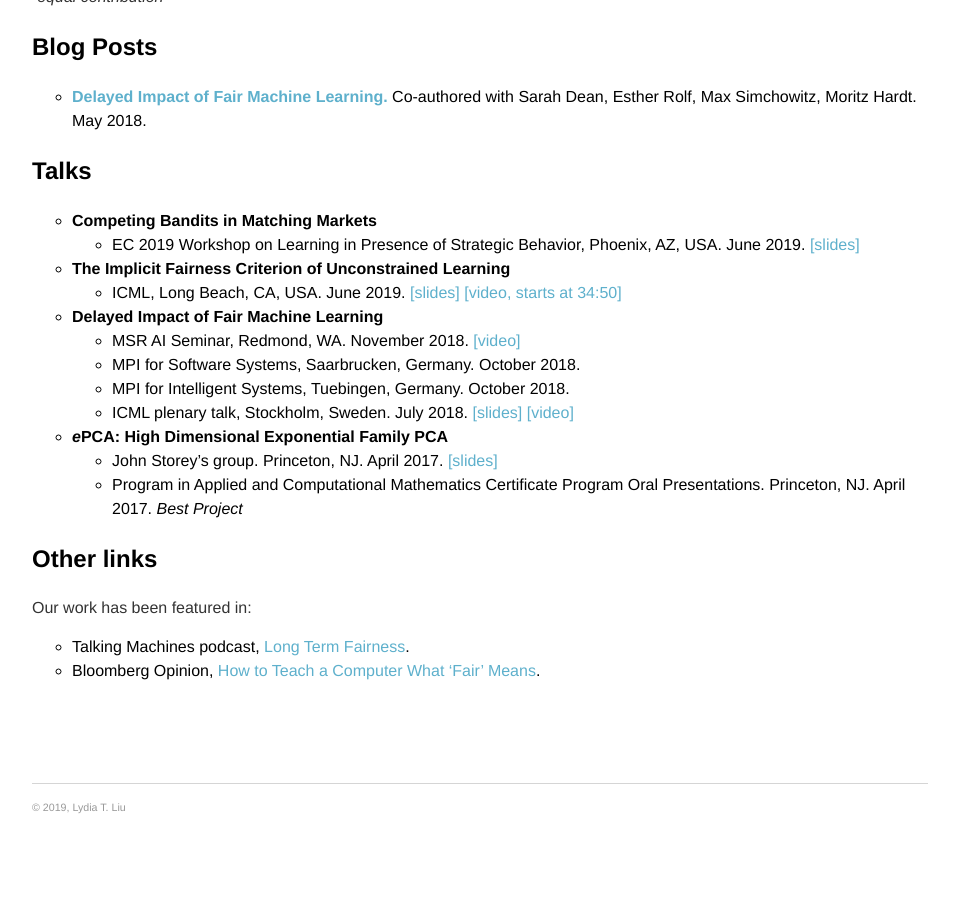
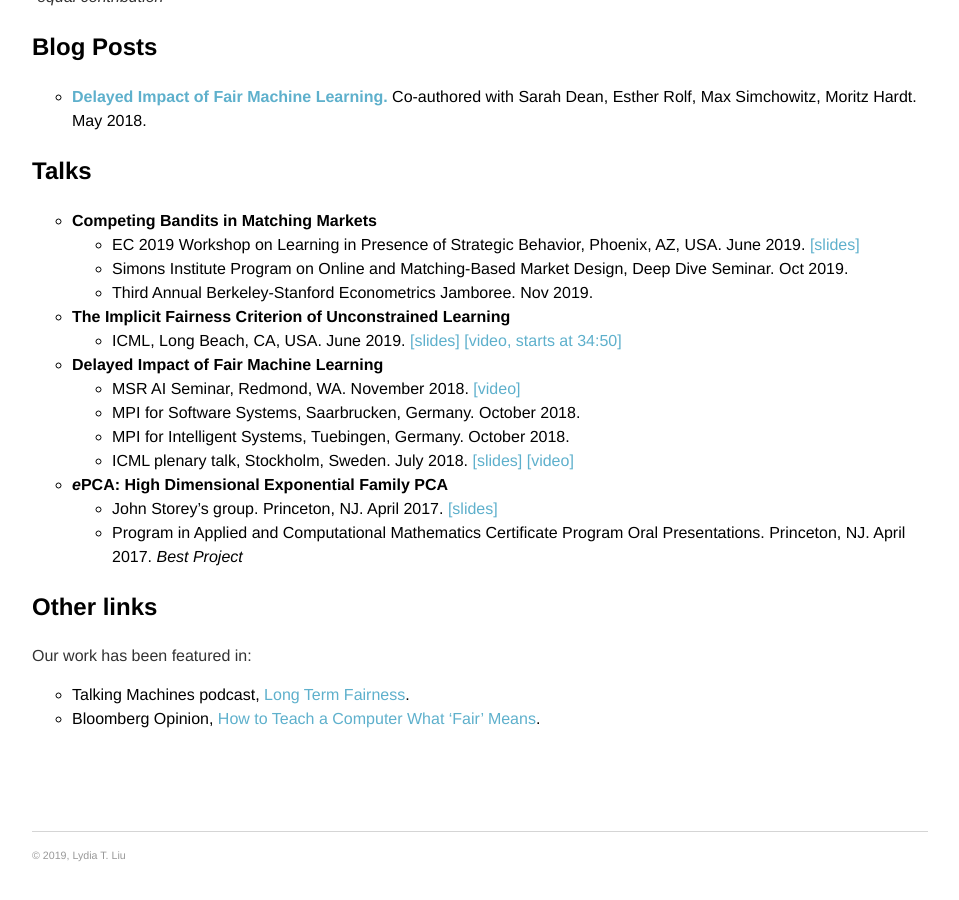
Before and after one commit to serenalwang/serenalwang.github.io, a Jekyll site: the page built from projects.md, in a window 1280 px wide and 900 px high, scrolled down 1039 px. Shown: the whole window, without its empty margins (160-1119 px from the left). Built offline with Jekyll 4.4.1, drawn with Linux system fonts in a browser that asks for light colours; before the commit the page ends 1916 px from its top, so only the background shows below that.

Commit message:
Update projects.md

```diff
--- a/projects.md
+++ b/projects.md
@@ -43,14 +43,19 @@ title: Research
 
 *<sup>\*</sup>equal contribution*
 
+
+
 ### Blog Posts
 
 * [**Delayed Impact of Fair Machine Learning.**](https://bair.berkeley.edu/blog/2018/05/17/delayed-impact/) Co-authored with Sarah Dean, Esther Rolf, Max Simchowitz, Moritz Hardt. May 2018.
+
 
 ### Talks
 
 * **Competing Bandits in Matching Markets**
   * EC 2019 Workshop on Learning in Presence of Strategic Behavior, Phoenix, AZ, USA. June 2019. [[slides]](/assets/markets_bandits_v2.pdf)
+  * Simons Institute Program on Online and Matching-Based Market Design, Deep Dive Seminar. Oct 2019.
+  * Third Annual Berkeley-Stanford Econometrics Jamboree. Nov 2019.
 
 * **The Implicit Fairness Criterion of Unconstrained Learning**
   * ICML, Long Beach, CA, USA. June 2019. [[slides]](/assets/icml_talk_2019.pdf) [[video, starts at 34:50]](https://slideslive.com/38917650/statistical-learning-theory)
@@ -68,7 +73,6 @@ title: Research
   * Program in Applied and Computational Mathematics Certificate Program Oral Presentations. Princeton, NJ. April 2017. *Best Project*
 
 
-
 ### Other links
 Our work has been featured in:
 * Talking Machines podcast, [Long Term Fairness](https://www.thetalkingmachines.com/episodes/long-term-fairness).
```
